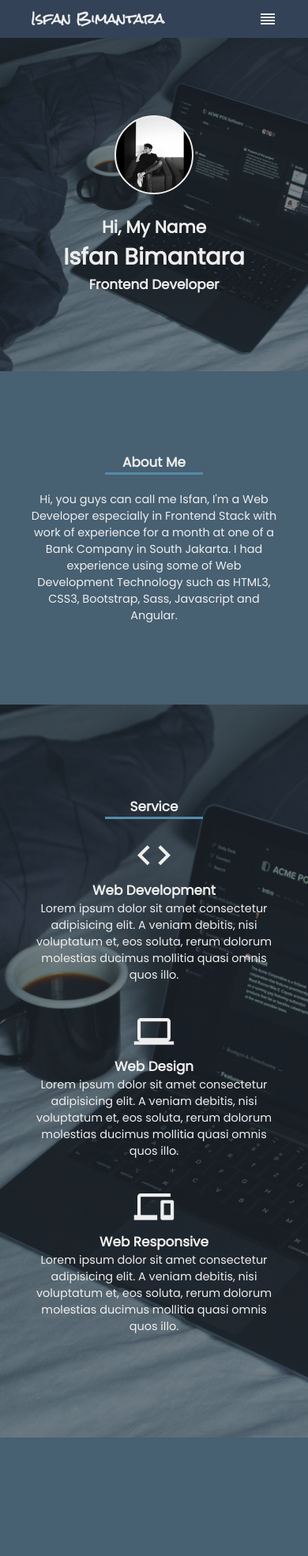
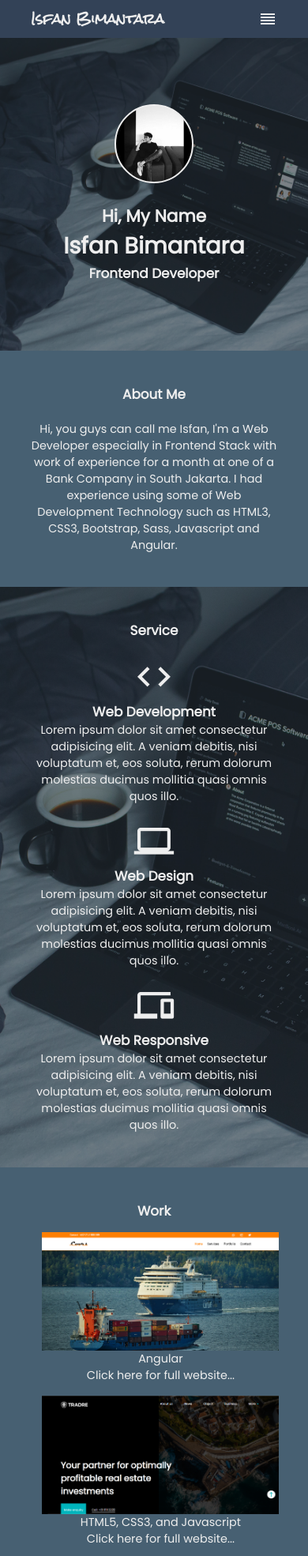
Before and after one commit to cvncerboy/isfanbimantara, a plain HTML site: page index.html in a window 390 px wide. Shown: the top 1970 px of the page at 79% size. Drawn offline with Linux system fonts and the light colour scheme.

Commit message:
Update style.css

```diff
--- a/style.css
+++ b/style.css
@@ -63,23 +63,17 @@ li {
     display : none;
 }
 
-main {
-    width: 80%;
-    margin: auto;
-}
-
 .container-main {
     width: 100%;
-    height: 100vh;
+    padding: 10vh 0;
     background: url(asset/jumbotron.png);
     background-position: center;
     background-repeat: no-repeat;
     background-size: cover;
+    margin-top: 3em;
 }
 
 .jumbo {
-    width: 100%;
-    height: 100vh;
     display: flex;
     justify-content: center;
     align-items: center;
@@ -100,7 +94,7 @@ main {
 
 .container-about {
     width: 100%;
-    height: 50vh;
+    padding: 5vh 0;
     background-color: var(--color-two);
 }
 
@@ -110,7 +104,6 @@ main {
 }
 
 .aboutme {
-    height: 50vh;
     display: flex;
     flex-direction: column;
     justify-content: center;
@@ -119,13 +112,13 @@ main {
 }
 
 .h3, .service, .working, .contactme {
-    width: 15%;
-    border-bottom: 3px solid var(--color-three);
+    min-width: 30vw;
+    /* border-bottom: 3px solid var(--color-three); */
 }
 
 .container-services {
     width: 100%;
-    height: 60vh;
+    padding: 5vh 0;
     background: url(asset/jumbotron.png);
     background-attachment: fixed;
     background-position: center;
@@ -135,7 +128,6 @@ main {
 
 .services {
     width: 80%;
-    height: 60vh;
     margin: auto;
     display: flex;
     justify-content: center;
@@ -146,7 +138,8 @@ main {
 
 .service-web {
     display: flex;
-    justify-content: space-evenly;
+    flex-wrap: wrap;
+    justify-content: center;
     text-align: center;
 }
 
@@ -161,18 +154,18 @@ main {
 
 .container-work {
     width: 100%;
-    height: 60vh;
+    padding: 5vh 0;
     background-color: var(--color-two);
 }
 
 .work {
     width: 80%;
-    height: 60vh;
     margin: auto;
-    display: flex;
-    flex-direction: column;
-    justify-content: center;
     text-align: center;
+}
+
+.work-img {
+    margin: 1em 1em 0 1em;
 }
 
 .working {
@@ -222,7 +215,7 @@ main {
 
 .container-contact {
     width: 100%;
-    height: 80vh;
+    padding: 5vh 0;
     background: url(asset/jumbotron.png);
     background-attachment: fixed;
     background-position: center;
@@ -232,7 +225,6 @@ main {
 
 .contact {
     width: 80%;
-    height: 80vh;
     margin: auto;
     display: flex;
     flex-direction: column;
@@ -245,8 +237,7 @@ main {
 }
 
 .btn {
-    width: 15%;
-    height: 8%;
+    padding: .80em 2em;
     background-color: var(--color-three);
     border: none;
     outline: none;
@@ -254,7 +245,7 @@ main {
 }
 
 .form, textarea {
-    width: 23.8em;
+    width: 24em;
 }
 
 .container-footer {
@@ -271,21 +262,7 @@ footer {
     line-height: 3em;
 }
 
-@media(max-width: 1024px) {
-    .container-work, .work {
-        height: 100vh;
-    }
-
-    .img2 {
-        margin-top: 1em;
-    }
-
-    textarea {
-        width: 23.8em;
-    }
-}
-
-@media(max-width: 768px) {
+@media(max-width: 900px) {
 
     header {
         display: flex;
@@ -320,24 +297,6 @@ footer {
         cursor: pointer;
     }
 
-    .container-main {
-        width: 100%;
-        height: 80vh;
-        margin-top: 3em;
-    }
-
-    .jumbo {
-        height: 80vh;
-    }
-
-    .h3, .contactme {
-        width: 18%;
-    }
-
-    textarea {
-        width: 23.8em;
-    }
-
 }
 
 @media(max-width: 425px) {
@@ -346,11 +305,11 @@ footer {
     }
 
     .jumbo {
-        height: 50vh;
+        max-height: 80vh;
     }
 
     .container-main {
-        height: 50vh;
+        max-height: 80vh;
     }
 
     .profile {
@@ -360,34 +319,6 @@ footer {
 
     .name, .aboutme, .services, .work, .contact {
         font-size: .90em;
-    }
-
-    .h3, .service, .working, .contactme {
-        width: 40%;
-    }
-
-    .container-services, .services {
-        height: 110vh;
-    }
-
-    .service-web {
-        display: block;
-    }
-
-    .webdev {
-        margin-bottom: 1em;
-    }
-
-    .container-work, .work {
-        height: 130vh;
-    }
-
-    .img1 {
-        margin-top: 1em;
-    }
-
-    .btn {
-        width: 30%;
     }
 
     .form {
```
